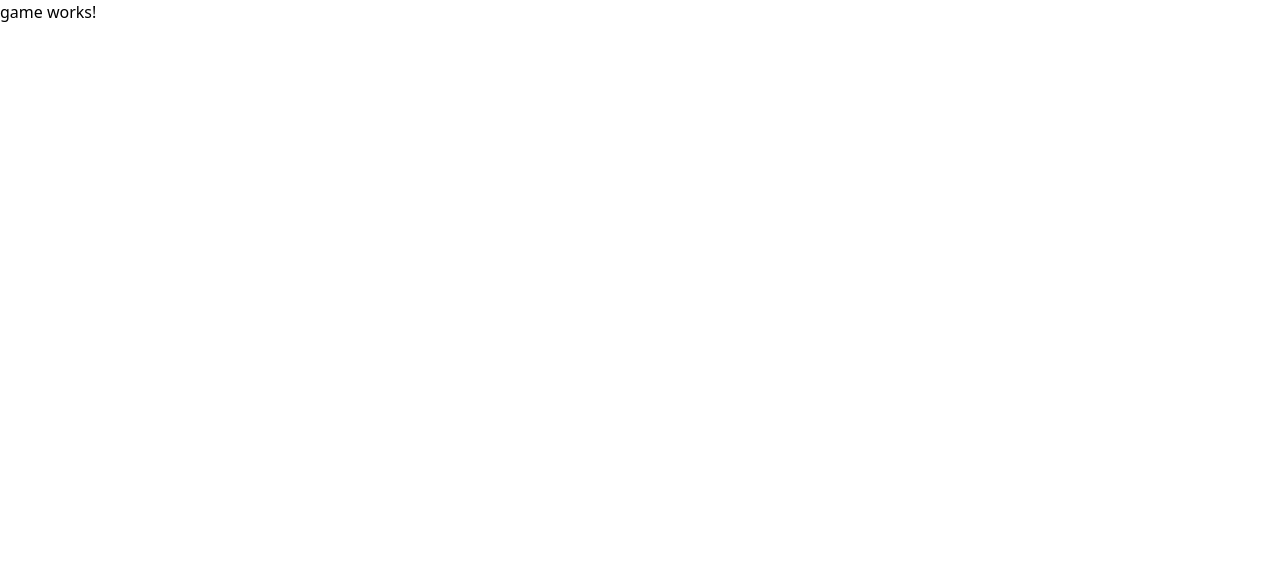
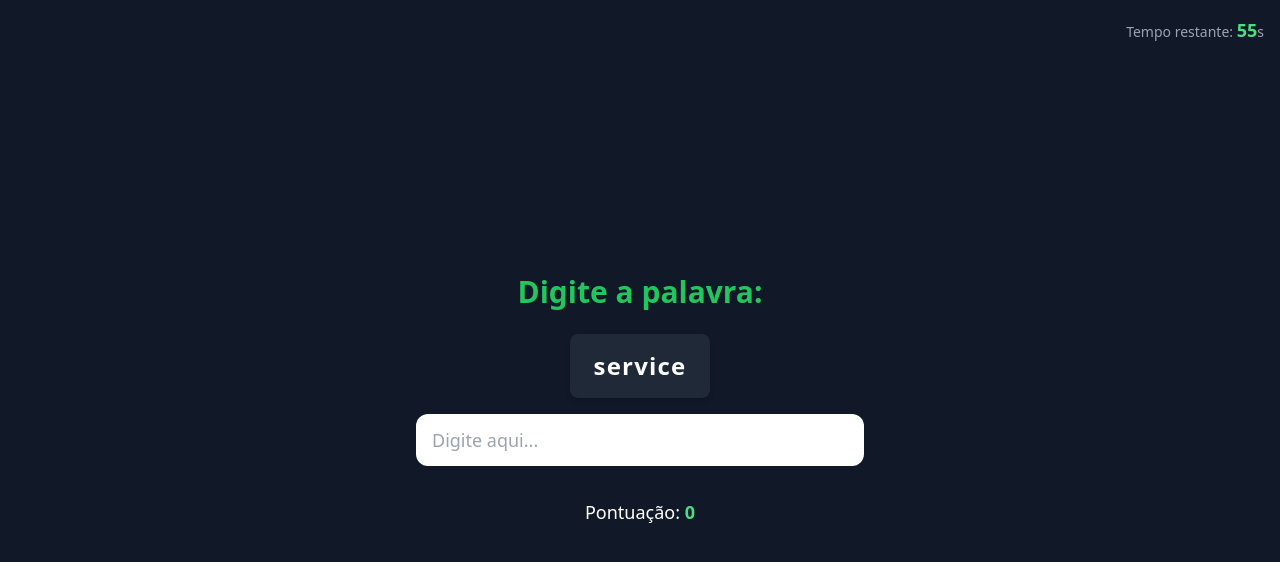
Before and after one commit to willdenjohn/typing-duel, an Angular app: page /game in a window 1280 px wide. Shown: the top 562 px of the page. Built offline with nearby package versions, Linux system fonts and the light colour scheme.

Commit message:
refactor(game): apply inject() API and clean component structure

```diff
--- a/src/app/pages/game/game.component.html
+++ b/src/app/pages/game/game.component.html
@@ -1 +1,20 @@
-<p>game works!</p>
+<div class="min-h-screen flex flex-col items-center justify-center bg-gray-900 text-white px-4">
+  <div class="text-sm text-gray-400 absolute top-4 right-4">Tempo restante: <span class="font-bold text-lg text-green-400">{{ timeLeft }}</span>s</div>
+
+  <h2 class="text-3xl font-bold mb-6 text-green-500">Digite a palavra:</h2>
+
+  <div class="bg-gray-800 px-6 py-4 rounded-lg shadow-md mb-4 text-2xl font-semibold tracking-wider">
+    {{ currentWord }}
+  </div>
+
+  <input
+    [(ngModel)]="userInput"
+    (keydown.enter)="checkWord()"
+    placeholder="Digite aqui..."
+    class="w-full max-w-md px-4 py-3 rounded-xl text-gray-900 text-lg focus:outline-none focus:ring-2 focus:ring-green-400"
+  />
+
+  <div class="mt-8 text-lg">
+    Pontuação: <span class="font-bold text-green-400">{{ score }}</span>
+  </div>
+</div>
--- a/src/app/pages/game/game.component.ts
+++ b/src/app/pages/game/game.component.ts
@@ -1,11 +1,58 @@
-import { Component } from '@angular/core';
+import { Component, OnInit, inject } from '@angular/core';
+import { FormsModule } from '@angular/forms';
+import { Router } from '@angular/router';
+import { interval, takeWhile } from 'rxjs';
 
 @Component({
   selector: 'app-game',
-  imports: [],
+  standalone: true,
   templateUrl: './game.component.html',
-  styleUrl: './game.component.scss'
+  imports: [FormsModule]
 })
-export class GameComponent {
+export class GameComponent implements OnInit {
+  private router = inject(Router);
 
+  currentWord = '';
+  userInput = '';
+  score = 0;
+  timeLeft = 60;
+
+  words = [
+    'angular', 'component', 'typescript', 'rxjs', 'template',
+    'service', 'module', 'directive', 'router', 'state',
+    'binding', 'observable', 'input', 'output', 'form'
+  ];
+
+  ngOnInit(): void {
+    this.nextWord();
+    this.startTimer();
+  }
+
+  startTimer() {
+    interval(1000)
+      .pipe(takeWhile(() => this.timeLeft > 0))
+      .subscribe(() => {
+        this.timeLeft--;
+        if (this.timeLeft === 0) {
+          this.router.navigate(['/game-over'], {
+            state: { score: this.score }
+          });
+        }
+      });
+  }
+
+  nextWord() {
+    const randomIndex = Math.floor(Math.random() * this.words.length);
+    this.currentWord = this.words[randomIndex];
+  }
+
+  checkWord() {
+    if (this.userInput.trim().toLowerCase() === this.currentWord.toLowerCase()) {
+      this.score++;
+      this.nextWord();
+    } else {
+      this.score--;
+    }
+    this.userInput = '';
+  }
 }
```
